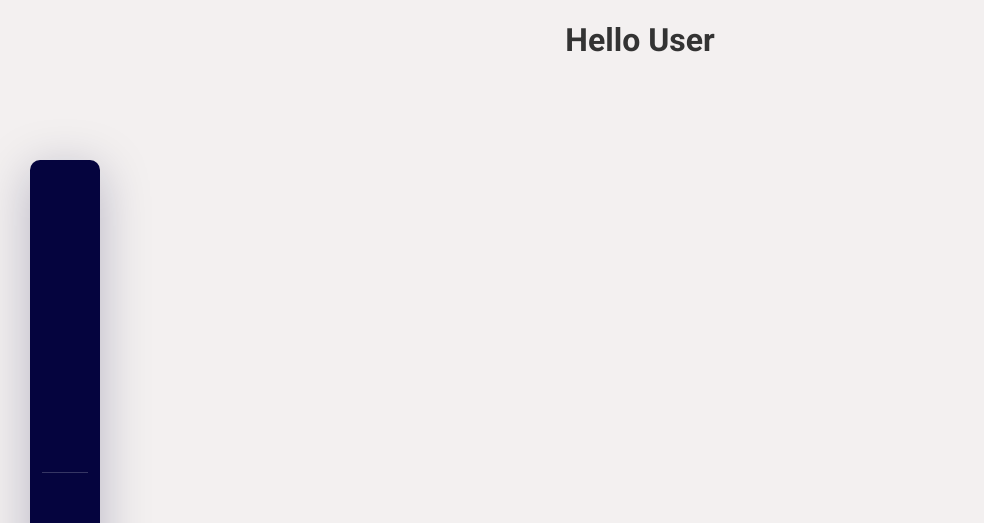
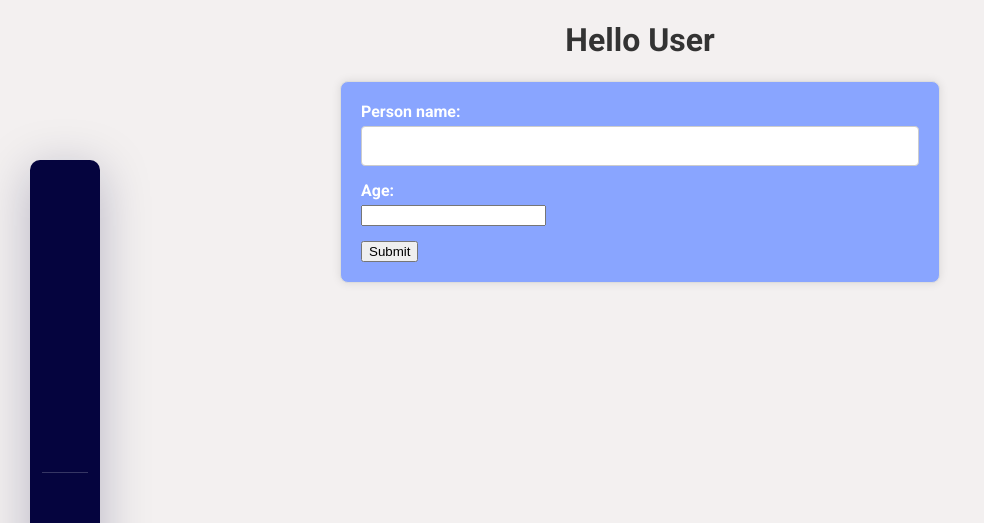
Before and after one commit to me-madness/forum_App, a Django app: page / in a window 1280 px wide. Shown: the top 523 px of the page, without its empty margins (0-984 px from the left). Run offline with Django 5.2, Linux system fonts and the light colour scheme; some libraries are stand-ins or nearby versions.

Commit message:
"feat: creating forms.py"

```diff
--- /dev/null
+++ b/forumApp/posts/forms.py
@@ -0,0 +1,5 @@
+from django import forms
+
+class PersonForm(forms.Form):
+    person_name = forms.CharField(max_length=10, )
+    age = forms.IntegerField()
--- a/forumApp/posts/views.py
+++ b/forumApp/posts/views.py
@@ -3,24 +3,15 @@ from datetime import datetime
 from django.http import HttpResponse
 from django.shortcuts import render
 
+from forumApp.posts.forms import PersonForm
+
 
 def index(request):
 
+    form = PersonForm(request.POST or None)
+
     context = {
-        "current_time": datetime.now(),
-        "person": {
-            "age": 20,
-            "height": 190,
-        },
-        "ids": ["62348764", "fwhj827634", "42y3tyr"],
-        "some_text": "Hello",
-        "users": [
-            "pesho",
-            "ivan",
-            "stamat",
-            "saria",
-            "magdalena"
-        ]
+        "my_form": form,
     }
 
     return render(request, 'base.html', context)
@@ -30,21 +21,21 @@ def dashboard(request):
     context = {
         "posts": [
             {
-                "title": "How to create django project?",
-                "author": "Diyan Kalaydzhiev",
-                "content": "I **really** don't how to create a project",
+                "title": "Django project?",
+                "author": "Rangel Petrov",
+                "content": "How to create a Django project",
                 "created_at": datetime.now(),
             },
             {
-                "title": "How to create django project 1?",
-                "author": "",
-                "content": "### I really don't know how to create a project",
+                "title": "React project?",
+                "author": "Boris Petrov",
+                "content": "How to create a React project",
                 "created_at": datetime.now(),
             },
             {
-                "title": "How to create django project 2?",
-                "author": "Diyan Kalaydzhiev",
-                "content": "",
+                "title": "Angular project?",
+                "author": "Samuil Petrov",
+                "content": "How to create a Angular project",
                 "created_at": datetime.now(),
             },
         ]
--- /dev/null
+++ b/static/css/forms.css
@@ -0,0 +1,128 @@
+form {
+    width: 100%;
+    max-width: 600px;
+    margin: 0 auto;
+    padding: 20px;
+    background-color: #89a5ff;
+    border: 1px solid #ddd;
+    border-radius: 8px;
+    box-shadow: 0 0 10px rgba(0, 0, 0, 0.1);
+}
+
+form div {
+    margin-bottom: 15px;
+}
+
+form label {
+    display: block;
+    color: #fff;
+    font-weight: bold;
+    margin-bottom: 5px;
+}
+
+form input[type="text"],
+form textarea {
+    width: 100%;
+    padding: 10px;
+    font-size: 16px;
+    border: 1px solid #ccc;
+    border-radius: 4px;
+}
+
+form textarea {
+    resize: vertical;
+}
+
+form input[type="submit"] {
+    padding: 10px 20px;
+    font-size: 16px;
+    color: #fff;
+    background-color: #007bff;
+    border: none;
+    border-radius: 4px;
+    cursor: pointer;
+}
+
+form input[type="submit"]:hover {
+    background-color: #0056b3;
+}
+
+/* CSS */
+.button-9 {
+      appearance: button;
+      backface-visibility: hidden;
+      background-color: #405cf5;
+      border-radius: 6px;
+      border-width: 0;
+      box-shadow: rgba(50, 50, 93, .1) 0 0 0 1px inset,rgba(50, 50, 93, .1) 0 2px 5px 0,rgba(0, 0, 0, .07) 0 1px 1px 0;
+      box-sizing: border-box;
+      color: #fff;
+      cursor: pointer;
+      font-family: -apple-system,system-ui,"Segoe UI",Roboto,"Helvetica Neue",Ubuntu,sans-serif;
+      font-size: 100%;
+      height: 44px;
+      line-height: 1.15;
+      margin: 12px 0 0;
+      outline: none;
+      overflow: hidden;
+      padding: 0 25px;
+      position: relative;
+      text-align: center;
+      text-transform: none;
+      transform: translateZ(0);
+      transition: all .2s,box-shadow .08s ease-in;
+      user-select: none;
+      -webkit-user-select: none;
+      touch-action: manipulation;
+      width: 100%;
+}
+
+.button-9:disabled {
+  cursor: default;
+}
+
+.button-9:focus {
+  box-shadow: rgba(50, 50, 93, .1) 0 0 0 1px inset, rgba(50, 50, 93, .2) 0 6px 15px 0, rgba(0, 0, 0, .1) 0 2px 2px 0, rgba(50, 151, 211, .3) 0 0 0 4px;
+}
+
+fieldset {
+    border: 2px solid #ccc;
+    border-radius: 10px;
+    padding: 20px;
+}
+
+legend {
+    font-size: 1.2em;
+    font-weight: bold;
+    color: white;
+}
+
+.radio-select {
+    display: flex;
+    flex-direction: column;
+}
+
+.radio-select > div {
+    margin-bottom: 10px;
+}
+
+.radio-select input[type="radio"] {
+    margin-right: 10px;
+}
+
+.radio-select label {
+    display: flex;
+    font-size: 1em;
+    cursor: pointer;
+}
+
+/* Add some custom hover and focus styles for accessibility */
+.radio-select input[type="radio"]:hover + label,
+.radio-select input[type="radio"]:focus + label {
+    color: #007BFF;
+}
+
+.radio-select input[type="radio"]:checked + label {
+    font-weight: bold;
+    color: #007BFF;
+}
--- a/static/css/styles.css
+++ b/static/css/styles.css
@@ -1,2 +1,4 @@
 @import "posts.css";
 @import "nav.css";
+@import "forms.css";
+@import "search-bar.css";
--- a/templates/base.html
+++ b/templates/base.html
@@ -14,6 +14,21 @@
 <body>
     {% include 'nav.html' %}
     <h1>Hello User</h1>
+    <form action="/" method="post">
+        {{ my_form }}
+        {{ my_form.errors }}
+        {% csrf_token %}
+        <button>Submit</button>
+    </form>
+
+
+{#    <form action="/" method="get">#}
+{#        {% csrf_token %}#}
+{#        <input type="text" maxlength="10" name="person_name">#}
+{#        <input type="number" name="age">#}
+{#        <input type="password" name="password">#}
+{#        <button>Submit</button>#}
+{#    </form>#}
 </body>
     <script src='https://unpkg.com/akar-icons-fonts'></script>
 </html>
```
Also changed, not shown: static/css/search-bar.css (added, +39 -0 lines).
